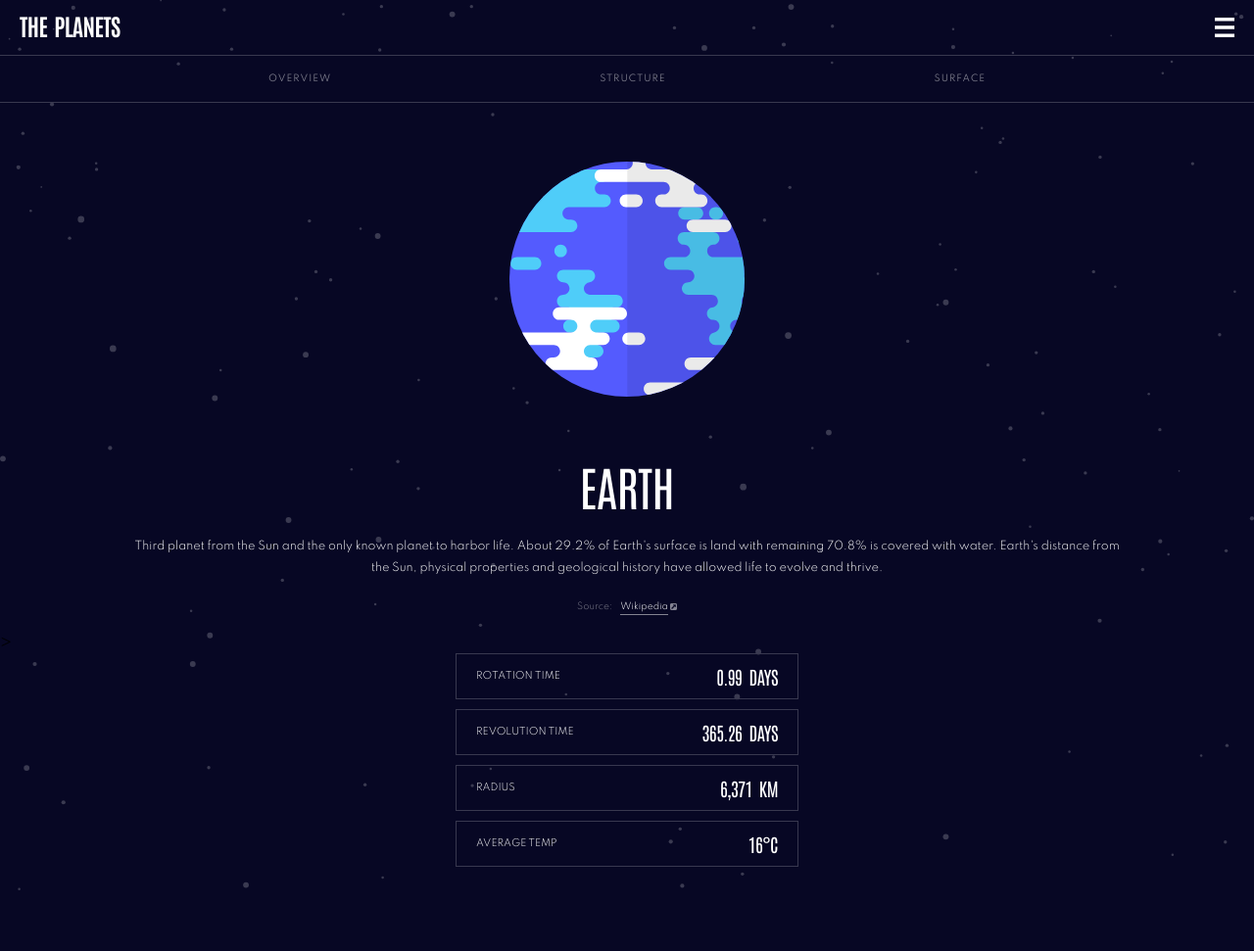
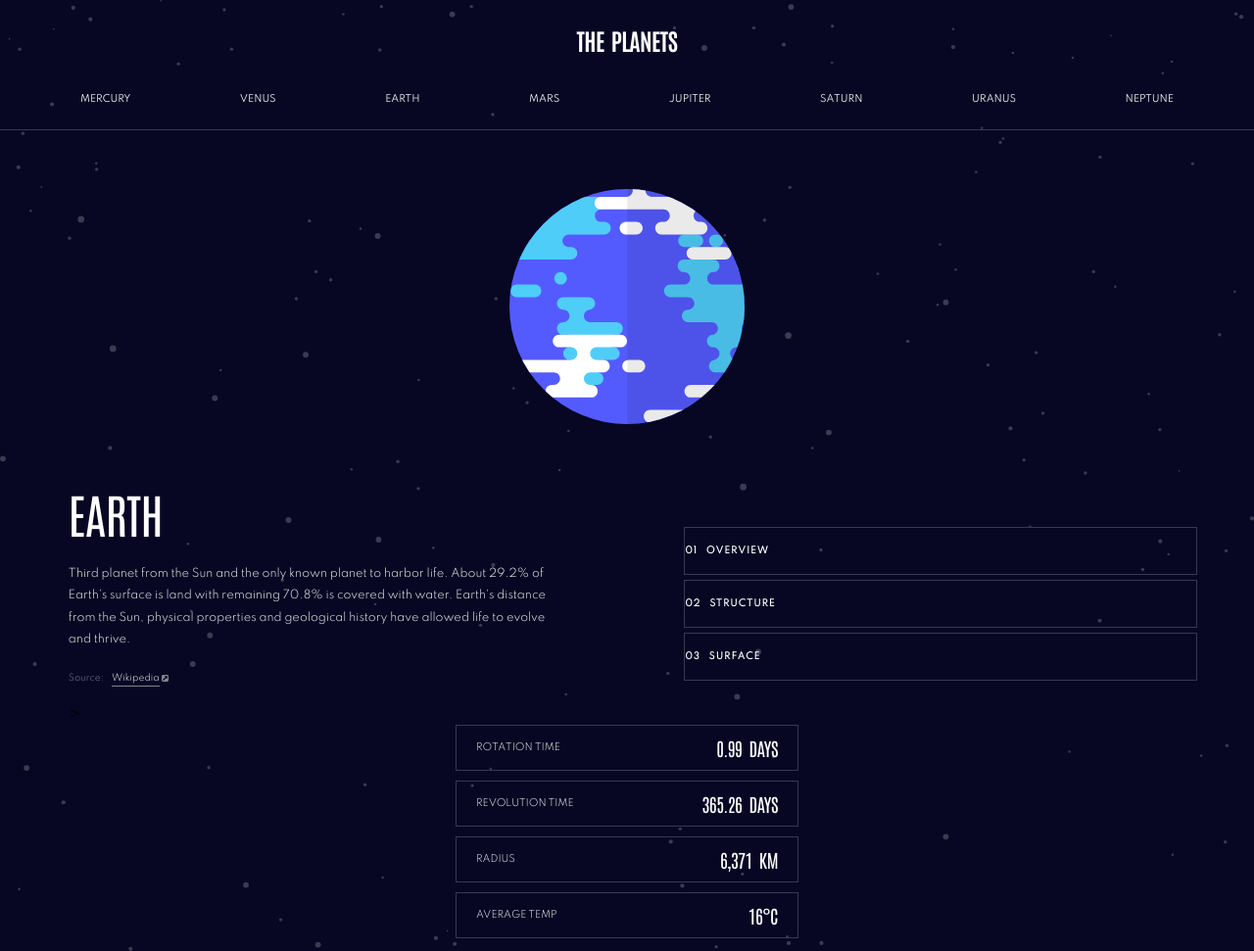
Before and after one commit to nithinmanoj10/Planets-Fact-Site, a plain HTML site: page index.html in a window 1280 px wide. Shown: the top 971 px of the page at 98% size. Before the commit the page ends 925 px from the top, so only its background shows below. Drawn offline with Linux system fonts and the light colour scheme.

Commit message:
+media queries
Media queries added for tablet mode

```diff
--- a/index.html
+++ b/index.html
@@ -23,6 +23,51 @@
           class="nav-bar__hamburger__icon"
         />
       </a>
+
+      <div class="main-menu">
+        <ul class="main-menu__list">
+          <li class="main-menu__list__item">
+            <a href="javascript:void(0)" class="main-menu__list__item__link"
+              >Mercury</a
+            >
+          </li>
+          <li class="main-menu__list__item">
+            <a href="javascript:void(0)" class="main-menu__list__item__link"
+              >Venus</a
+            >
+          </li>
+          <li class="main-menu__list__item">
+            <a href="javascript:void(0)" class="main-menu__list__item__link"
+              >Earth</a
+            >
+          </li>
+          <li class="main-menu__list__item">
+            <a href="javascript:void(0)" class="main-menu__list__item__link"
+              >Mars</a
+            >
+          </li>
+          <li class="main-menu__list__item">
+            <a href="javascript:void(0)" class="main-menu__list__item__link"
+              >Jupiter</a
+            >
+          </li>
+          <li class="main-menu__list__item">
+            <a href="javascript:void(0)" class="main-menu__list__item__link"
+              >Saturn</a
+            >
+          </li>
+          <li class="main-menu__list__item">
+            <a href="javascript:void(0)" class="main-menu__list__item__link"
+              >Uranus</a
+            >
+          </li>
+          <li class="main-menu__list__item">
+            <a href="javascript:void(0)" class="main-menu__list__item__link"
+              >Neptune</a
+            >
+          </li>
+        </ul>
+      </div>
     </nav>
 
     <div class="side-menu">
@@ -77,17 +122,17 @@
         <ul class="sections__list">
           <li class="sections__list__item">
             <a href="javascript:void(0)" class="sections__list__item__link"
-              >Overview</a
+              ><span class="numbering">01 &ensp;</span>Overview</a
             >
           </li>
           <li class="sections__list__item">
             <a href="javascript:void(0)" class="sections__list__item__link"
-              >Structure</a
+              ><span class="numbering">02 &ensp;</span>Structure</a
             >
           </li>
           <li class="sections__list__item">
             <a href="javascript:void(0)" class="sections__list__item__link"
-              >Surface</a
+              ><span class="numbering">03 &ensp;</span>Surface</a
             >
           </li>
         </ul>
--- a/sass/abstracts/_variables.scss
+++ b/sass/abstracts/_variables.scss
@@ -8,4 +8,6 @@
   --col-secondary-text: #838391;
   --col-border: #38384f;
   --col-primary-text: #fff;
+
+  --col-accent-blue: #6d89c8;
 }
--- a/sass/base/_utilites.scss
+++ b/sass/base/_utilites.scss
@@ -0,0 +1,2 @@
+.invisible {
+}
--- a/sass/components/_navbar.scss
+++ b/sass/components/_navbar.scss
@@ -8,7 +8,6 @@
   margin: 0 auto;
   padding: 15px 20px;
   width: 100%;
-  border-bottom: 1px solid var(--col-border);
   .title {
     margin-top: -5px;
   }
@@ -23,4 +22,46 @@
       vertical-align: bottom;
     }
   }
+
+  .main-menu {
+    display: none;
+  }
 }
+
+//////////////////////////////////////////
+// MEDIA QUERIES
+
+@media (min-width: 700px) {
+  .nav-bar {
+    display: flex;
+    flex-direction: column;
+    border-bottom: 1px solid var(--col-border);
+    .title {
+      margin: 10px 0 40px 0;
+    }
+
+    &__hamburger {
+      display: none;
+    }
+
+    .main-menu {
+      display: block;
+      width: 90%;
+      margin-bottom: 10px;
+
+      &__list {
+        display: flex;
+        justify-content: space-between;
+        &__item {
+          &__link {
+            display: block;
+            font-weight: 400;
+            font-size: 0.6em;
+            color: #fff;
+            text-transform: uppercase;
+          }
+        }
+      }
+    }
+  }
+}
--- a/sass/components/_planetData.scss
+++ b/sass/components/_planetData.scss
@@ -18,3 +18,13 @@
     padding: 10px 20px;
   }
 }
+
+////////////////////////////////////////
+// MEDIA QUERIES
+
+@media (min-width: 700px) {
+  .planet-data {
+    grid-row: 3/4;
+    grid-column: 1/3;
+  }
+}
--- a/sass/components/_planetInfo.scss
+++ b/sass/components/_planetInfo.scss
@@ -26,3 +26,27 @@
     height: 7px;
   }
 }
+
+////////////////////////////////////////
+// MEDIA QUERIES
+
+@media (min-width: 700px) {
+  .planet-info {
+    grid-row: 2/3;
+    grid-column: 1/2;
+    padding-left: 10%;
+
+    &__heading {
+      text-align: left;
+    }
+
+    &__description {
+      text-align: left;
+      margin: 0%;
+    }
+
+    &__source {
+      justify-content: flex-start;
+    }
+  }
+}
--- a/sass/components/_planetPicture.scss
+++ b/sass/components/_planetPicture.scss
@@ -9,3 +9,13 @@
   height: 30vh;
   width: 30vh;
 }
+
+////////////////////////////////////////
+// MEDIA QUERIES
+
+@media (min-width: 700px) {
+  .planet-picture {
+    grid-row: 1/2;
+    grid-column: 1/3;
+  }
+}
--- a/sass/components/_sections.scss
+++ b/sass/components/_sections.scss
@@ -12,6 +12,10 @@
         display: block;
         padding: 18px 0;
 
+        .numbering {
+          display: none;
+        }
+
         &:hover {
           border-bottom: 2px solid #6d89c8;
           padding-bottom: 16px;
@@ -20,3 +24,37 @@
     }
   }
 }
+
+////////////////////////////////////////
+// MEDIA QUERIES
+
+@media (min-width: 700px) {
+  .sections {
+    grid-row: 2/3;
+
+    display: flex;
+    flex-direction: row;
+    justify-content: space-around;
+
+    padding: 40px 0;
+
+    &__list {
+      display: flex;
+      flex-direction: column;
+      padding-right: 10%;
+      border-bottom: none;
+      &__item {
+        border: 1px solid var(--col-border);
+        &__link {
+          display: block;
+          font-weight: 700;
+          color: #fff;
+
+          .numbering {
+            display: inline-block;
+          }
+        }
+      }
+    }
+  }
+}
--- a/sass/components/_sideMenu.scss
+++ b/sass/components/_sideMenu.scss
@@ -1,9 +1,11 @@
 .side-menu {
   position: relative;
 
-  background-color: #080808;
+  background-color: #0808086b;
   width: 100%;
   height: 0;
+
+  border-bottom: 1px solid var(--col-border);
 
   grid-row: 2/3;
   display: flex;
@@ -35,3 +37,12 @@
     }
   }
 }
+
+/////////////////////////////////////
+// MEDIA QUERIES
+
+@media (min-width: 700px) {
+  .side-menu {
+    display: none;
+  }
+}
--- a/sass/pages/_main.scss
+++ b/sass/pages/_main.scss
@@ -16,3 +16,12 @@ body {
   overflow-x: hidden;
   width: 100%;
 }
+
+////////////////////////////////////////
+// MEDIA QUERIES
+
+@media (min-width: 700px) {
+  .main {
+    grid-template-columns: 1.2fr 1fr;
+  }
+}
--- a/sass/style.scss
+++ b/sass/style.scss
@@ -2,6 +2,7 @@
 
 @import "./base/base";
 @import "./base/typography";
+@import "./base/utilites";
 
 @import "./components/navbar";
 @import "./components/sideMenu";
```
Also changed, not shown: css/style.css, 1 other file.
